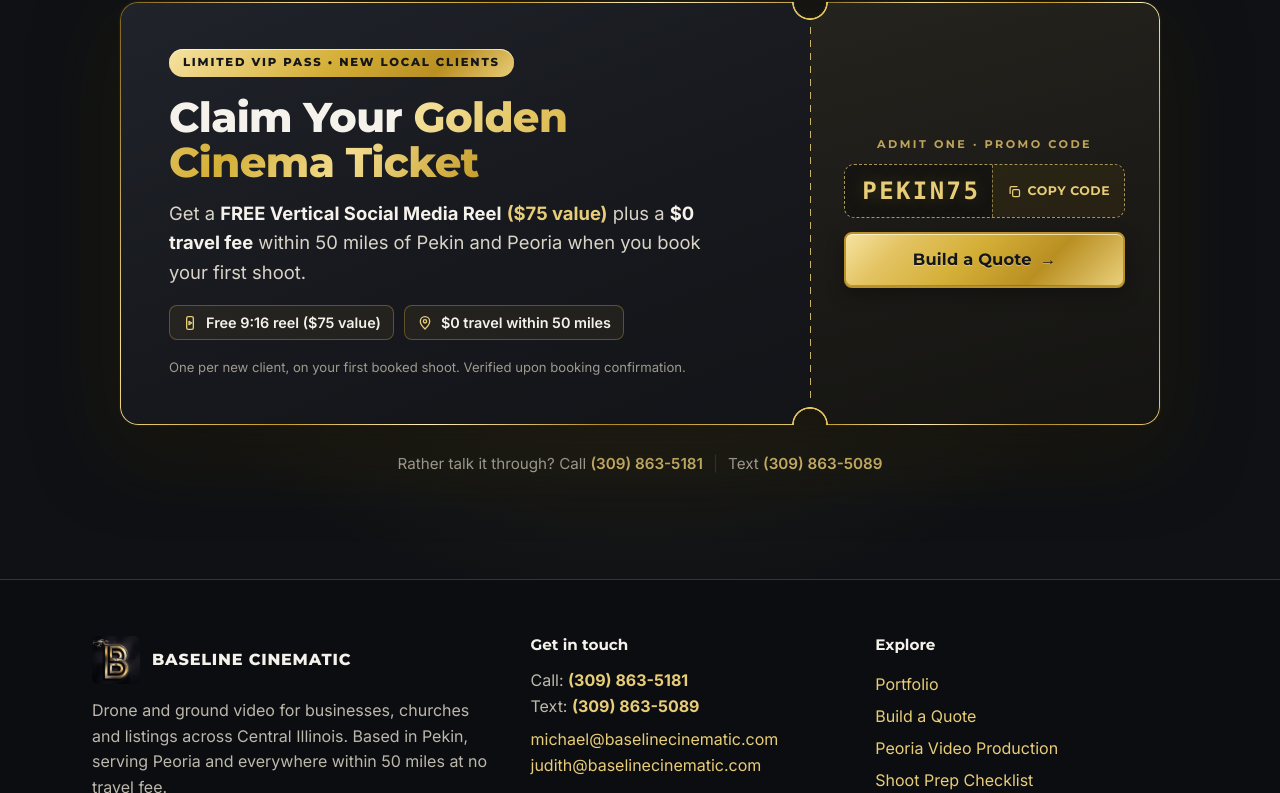
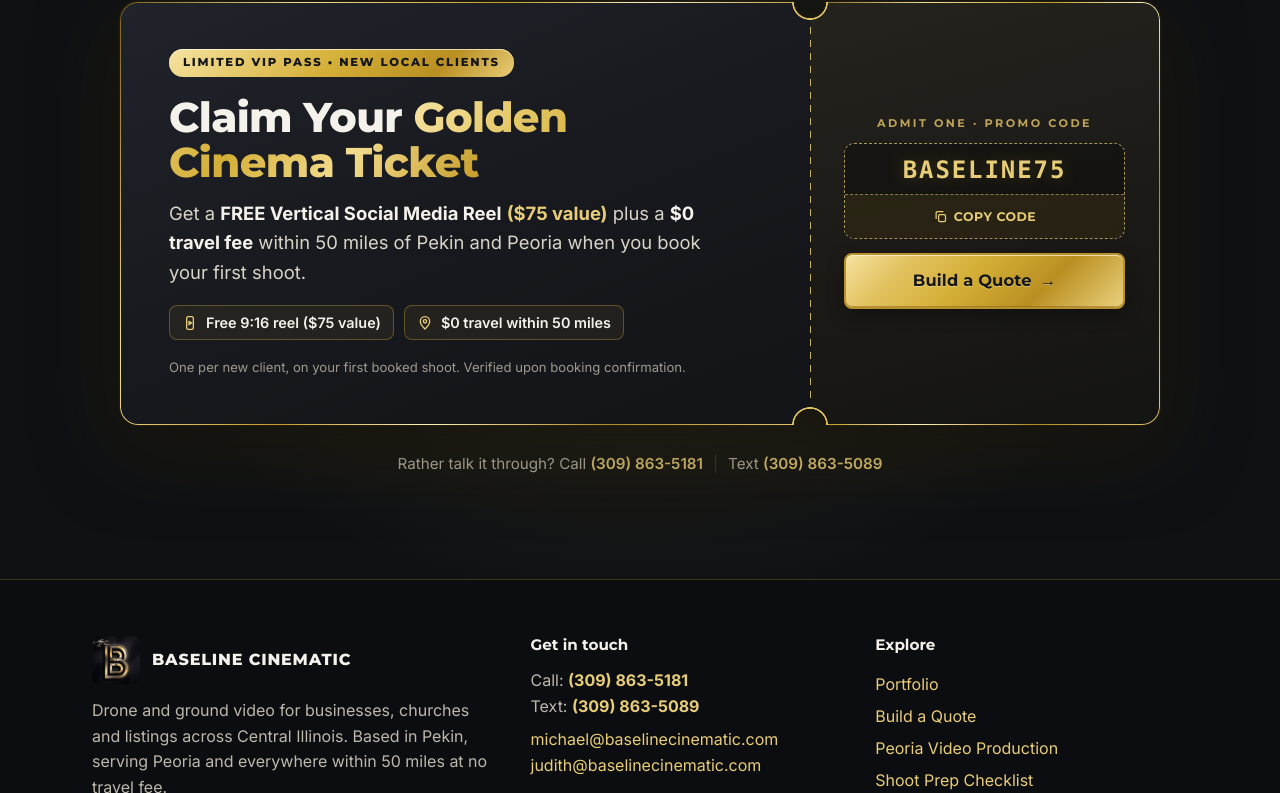
Before and after one commit to baselinecinematic-web/Baseline-Cinematic-, a plain HTML site: page index.html in a window 1280 px wide. Shown: the part 3193-3986 px from the top of the page. Drawn offline with Linux system fonts and the light colour scheme.

Commit message:
Golden Cinema Ticket code: PEKIN75 -> BASELINE75 (#5)
- Ticket on every main page now shows BASELINE75 (copy button, Build a Quote
  link ?promo=BASELINE75, text-message prefill)
- Quote builder accepts BASELINE75; PEKIN75 still works for anyone who
  already copied it
- Stub stacks the code above Copy Code so the longer code never clips


Claude-Session: https://claude.ai/code/session_0126S7zwEF375mwVf9VbWU6S

Co-authored-by: Claude <noreply@anthropic.com>

```diff
--- a/golden-ticket.js
+++ b/golden-ticket.js
@@ -1,7 +1,7 @@
 // Golden Cinema Ticket (the gold-rimmed promo pass right above the footer).
-//   - "Copy Code" button copies the promo code (PEKIN75) and confirms on screen
+//   - "Copy Code" button copies the promo code (BASELINE75) and confirms on screen
 //   - Sends ticket_code_copy / ticket_quote_click events to Google Analytics
-// The ticket's Build a Quote button links to quote.html?promo=PEKIN75, where the
+// The ticket's Build a Quote button links to quote.html?promo=BASELINE75, where the
 // quote builder switches on the free vertical reel automatically.
 // Markup + styles: .bc-ticket in site-v2.css (section 11). Load at the end of <body>.
 (function () {
@@ -60,7 +60,7 @@
         var cta = ticket.querySelector('.bc-btn-quote');
         if (cta) {
             cta.addEventListener('click', function () {
-                track('ticket_quote_click', { promo_code: 'PEKIN75', page: location.pathname });
+                track('ticket_quote_click', { promo_code: 'BASELINE75', page: location.pathname });
             });
         }
     });
--- a/index.html
+++ b/index.html
@@ -461,14 +461,14 @@
                 <div class="bc-ticket-stub">
                     <span class="bc-ticket-admit">Admit One &middot; Promo Code</span>
                     <div class="bc-ticket-code">
-                        <code>PEKIN75</code>
-                        <button type="button" class="bc-ticket-copy" data-copy-code="PEKIN75" aria-label="Copy promo code PEKIN75"><svg viewBox="0 0 24 24" fill="none" stroke="currentColor" stroke-width="2" stroke-linecap="round" stroke-linejoin="round" aria-hidden="true"><rect x="9" y="9" width="11" height="11" rx="2"/><path d="M5 15V6a2 2 0 0 1 2-2h9"/></svg><span class="bc-ticket-copy-label">Copy Code</span></button>
+                        <code>BASELINE75</code>
+                        <button type="button" class="bc-ticket-copy" data-copy-code="BASELINE75" aria-label="Copy promo code BASELINE75"><svg viewBox="0 0 24 24" fill="none" stroke="currentColor" stroke-width="2" stroke-linecap="round" stroke-linejoin="round" aria-hidden="true"><rect x="9" y="9" width="11" height="11" rx="2"/><path d="M5 15V6a2 2 0 0 1 2-2h9"/></svg><span class="bc-ticket-copy-label">Copy Code</span></button>
                     </div>
-                    <a class="bc-btn bc-btn-quote" href="quote.html?promo=PEKIN75">Build a Quote <span class="bc-arrow" aria-hidden="true">&rarr;</span></a>
+                    <a class="bc-btn bc-btn-quote" href="quote.html?promo=BASELINE75">Build a Quote <span class="bc-arrow" aria-hidden="true">&rarr;</span></a>
                     <span class="bc-ticket-status" role="status" aria-live="polite"></span>
                 </div>
             </div>
-            <p class="bc-ticket-after">Rather talk it through? Call <a href="tel:+13098635181" data-field="business.phoneDisplay" data-href-field="business.phoneHref">(309) 863-5181</a><span class="bc-sep" aria-hidden="true">|</span>Text <a href="sms:+13098635089?&amp;body=Hi%20Baseline%20Cinematic%2C%20I%27d%20like%20to%20claim%20my%20Golden%20Cinema%20Ticket%20(PEKIN75)." data-href-field="business.textHref">(309) 863-5089</a></p>
+            <p class="bc-ticket-after">Rather talk it through? Call <a href="tel:+13098635181" data-field="business.phoneDisplay" data-href-field="business.phoneHref">(309) 863-5181</a><span class="bc-sep" aria-hidden="true">|</span>Text <a href="sms:+13098635089?&amp;body=Hi%20Baseline%20Cinematic%2C%20I%27d%20like%20to%20claim%20my%20Golden%20Cinema%20Ticket%20(BASELINE75)." data-href-field="business.textHref">(309) 863-5089</a></p>
         </div>
     </div>
 
--- a/quote-builder.css
+++ b/quote-builder.css
@@ -294,7 +294,7 @@
 }
 
 /* ------------------------------------------------------------ */
-/* Golden Cinema Ticket / promo code applied (?promo=PEKIN75)    */
+/* Golden Cinema Ticket / promo code applied (?promo=BASELINE75)    */
 /* ------------------------------------------------------------ */
 .bq-ticket-applied {
     display: flex; flex-direction: column; gap: 4px;
--- a/site-v2.css
+++ b/site-v2.css
@@ -937,3 +937,7 @@ section.s-paper-band .faq-item h3 { color: var(--bc-ink); }
     .bc-ba-stage.is-hint .bc-ba-knob::after { animation: none; }
     .bc-ba-knob { transition: none; }
 }
+/* Code on its own line, Copy Code underneath, so longer codes (BASELINE75) never clip */
+.bc-ticket-code { flex-direction: column; }
+.bc-ticket-code code { letter-spacing: 0.08em; padding: 14px 10px 12px; white-space: nowrap; }
+.bc-ticket-copy { justify-content: center; border-left: 0; border-top: 1.5px dashed rgba(232, 205, 120, 0.5); min-height: 44px; padding: 0 14px; }
```
Also changed, not shown: about.html (+4 -4 lines), commercial.html (+4 -4 lines), faq.html (+4 -4 lines), peoria-video-production.html (+4 -4 lines), quote-builder.js (+6 -4 lines), real-estate.html (+4 -4 lines).
